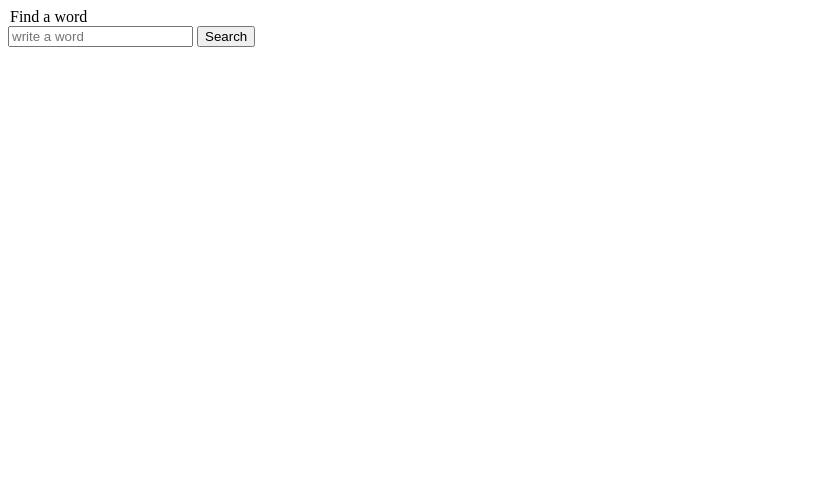
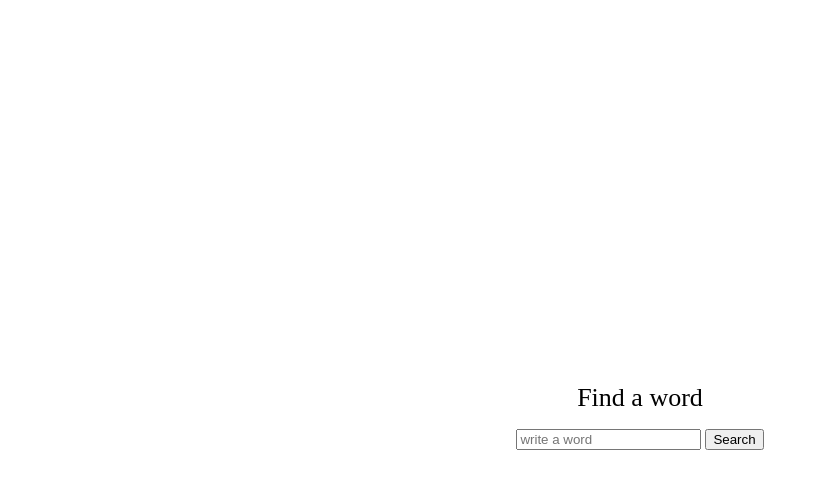
Before and after one commit to kaciczak0211/words_app, a plain HTML site: page index.html in a window 1280 px wide. Shown: the whole page, without its empty margins (0-819 px from the left). Drawn offline with Linux system fonts and the light colour scheme.

Commit message:
css_update

```diff
--- a/index.html
+++ b/index.html
@@ -10,11 +10,17 @@
     <script src="min.js" defer></script>
 </head>
 <body>
-    <legend>Find a word</legend>
-    <input type="text" id="word" placeholder="write a word">
-    <button type="button" id="btn">Search</button>
-    <audio id="sound"></audio>
-    <div id="result">
+    <div class="content">
+        <div class="dictionary">
+            <legend>Find a word</legend>
+            <input type="text" id="word" placeholder="write a word">
+            <button type="button" id="btn">Search</button>
+            <audio id="sound"></audio>
+            <div id="result">
+            </div>
+        </div>
     </div>
+
+
 </body>
 </html>
--- a/min.js
+++ b/min.js
@@ -16,9 +16,9 @@ btn.addEventListener("click", function(){
         result.innerHTML = `
         <h3 id="title">${wordValue}</h3>
         <h3 id="pos">${data[0].meanings[0].partOfSpeech}</h3>
+        <button onclick="playSound()"><i class="fa-solid fa-volume-high" style="color: #000000;"></i></button>
         <h3 id="def">${data[0].meanings[0].definitions[0].definition}</h3>
         <h3 id="word-example">${data[0].meanings[0].definitions[0].example || ""}</h3>
-        <button onclick="playSound()"><i class="fa-solid fa-volume-high" style="color: #000000;"></i></button>
         `
         let audioMp3 = data[0].phonetics[0].audio || data[0].phonetics[1].audio || data[0].phonetics[2].audio || data[0].phonetics[3].audio
         console.log(sound);
--- a/style.css
+++ b/style.css
@@ -7,6 +7,10 @@
     display: none;
 }
 
+legend{
+    padding: 1rem;
+    font-size: 26px;
+}
 
 #pos{
     font-weight: 200;
@@ -20,3 +24,19 @@
 button{
     cursor: pointer;
 }
+
+.content{
+    height: 100vh;
+    display: flex;
+    justify-content: center;
+    align-items: center;
+}
+
+.dictionary{
+    text-align: center;
+}
+
+#result{
+    margin-left: 20vh;
+    margin-right: 20vh;
+}
```
